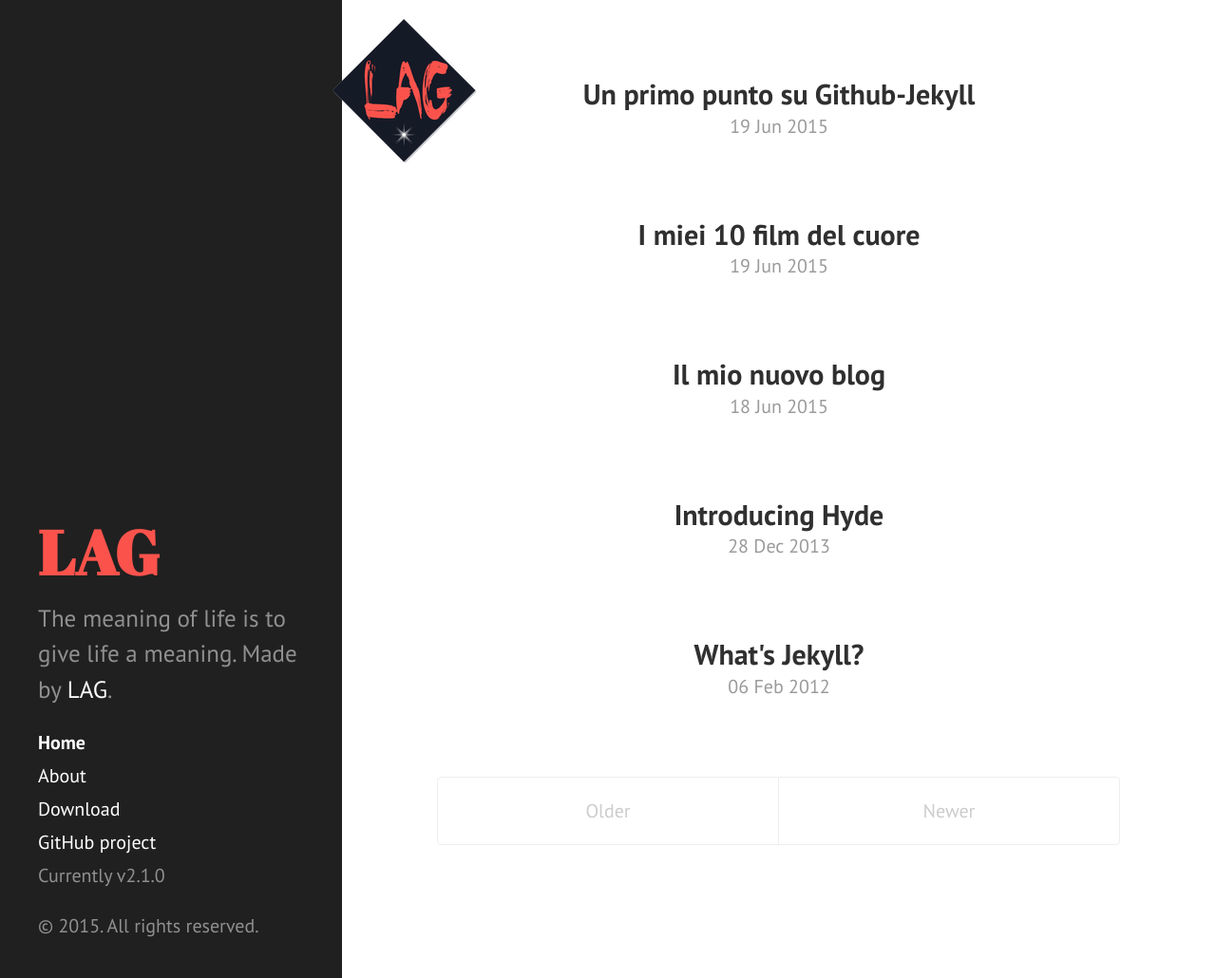
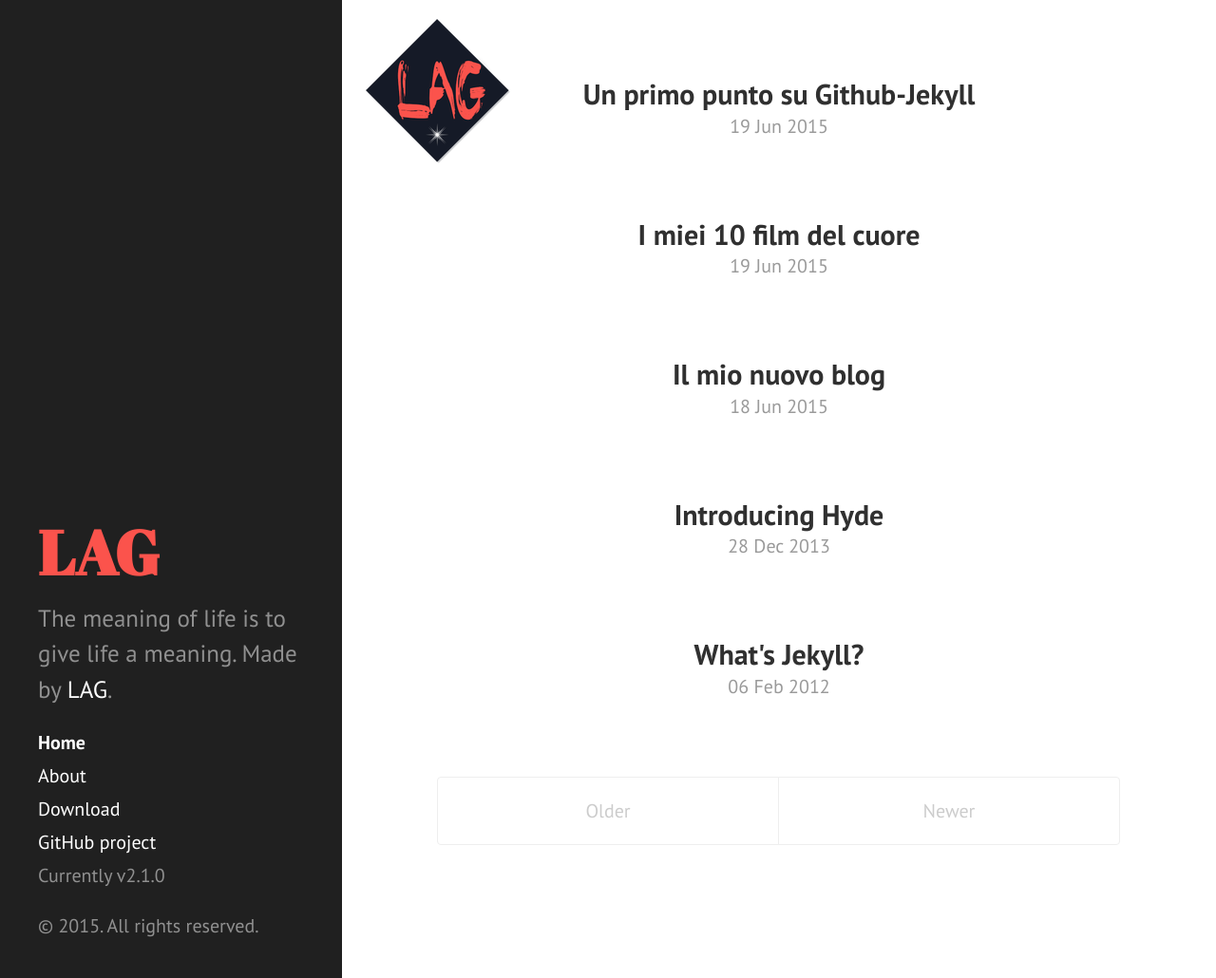
Before and after one commit to LAG12/LAG12.github.io, a Jekyll site: the page built from index.html, in a window 1280 px wide and 1030 px high. Shown: the whole window at 95% size. Built offline with Jekyll 4.4.1, drawn with Linux system fonts in a browser that asks for light colours; Markdown is read by kramdown in place of the engine named in the settings; the list of posts is cut into pages by our own code.

Commit message:
Update poole.css

```diff
--- a/public/css/poole.css
+++ b/public/css/poole.css
@@ -433,5 +433,5 @@ a.pagination-item:hover {
 .logo{
 position: fixed;
 top: 20px;
-left: 350px;
+left: 385px;
 }
```
